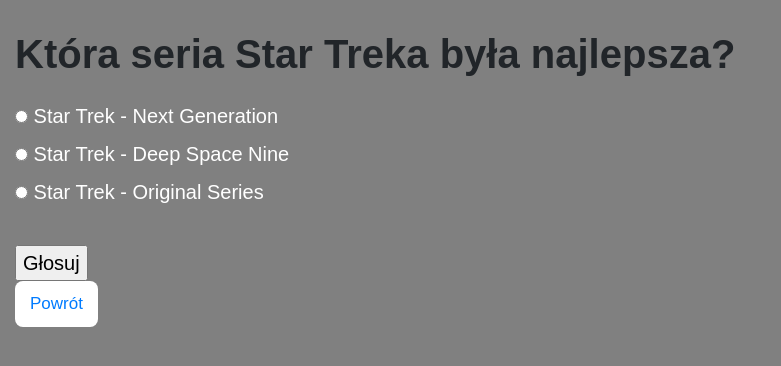
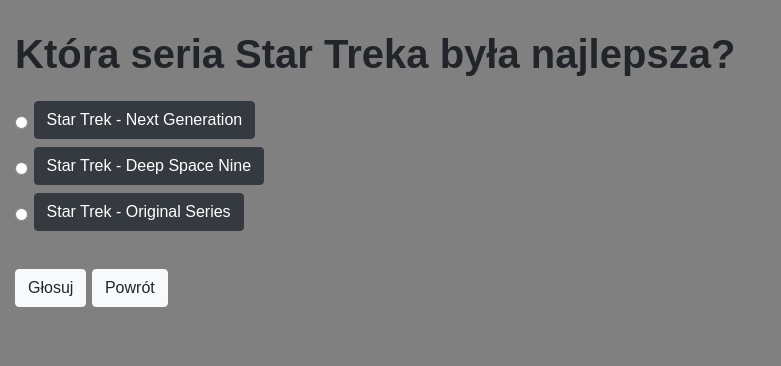
Before and after one commit to Sonny-skyez/Polls_Django_2.1, a Django app: page /polls/4/ in a window 1280 px wide. Shown: the top 366 px of the page, without its empty margins (0-781 px from the left). Run offline with Django 3.2, Linux system fonts and the light colour scheme; data comes from the database, SQL or seed files in the repository; both versions use the stored data as it was after the commit; some libraries are stand-ins or nearby versions.

Commit message:
Add new buttons in HTML files.

```diff
--- a/mysite/settings.py
+++ b/mysite/settings.py
@@ -127,4 +127,4 @@ STATIC_ROOT = os.path.join(BASE_DIR, 'static')
 
 STATICFILE_DIRS = ['static']
 
-LOGOUT_REDIRECT_URL = '/polls/'
+LOGOUT_REDIRECT_URL = '/polls'
--- a/polls/templates/polls/detail.html
+++ b/polls/templates/polls/detail.html
@@ -13,12 +13,14 @@
     {% csrf_token %}
     {% for choice in question.choice_set.all %}
         <input type="radio" name="choice" id="choice{{ forloop.counter }}" value="{{ choice.id }}">
-        <label for="choice{{ forloop.counter }}">{{ choice.choice_text }}</label><br>
+        <label class="btn btn-dark htn-lg" for="choice{{ forloop.counter }}">{{ choice.choice_text }}</label><br>
     {% endfor %}
 
-    <br>
-    <input type="submit" value="Głosuj">
+     <br>
+     <button type="submit" class="btn btn-light">Głosuj</button>
+
+     <a class="btn btn-light" href="{% url 'polls:index' %}">Powrót</a>
+
     </form>
-    <p><a href="{% url 'polls:index' %}">Powrót</a></p>
 
 {% endblock %}
--- a/polls/templates/polls/index.html
+++ b/polls/templates/polls/index.html
@@ -11,11 +11,9 @@
     <h1>Witam w aplikacji Polls! <br/> Oto kilka ankiet:</h1>
 
 
-
-
         {% if latest_question_list %}
 
-            <ul class='list-group list-group-flush' style="width: 35rem;">
+            <ul class='list-group' style="width: 35rem;">
             {% for question in latest_question_list %}
                 <li class="list-group-item"><a href="{% url 'polls:detail' question.id %}">{{ question.question_text }}</a></li>
             {% endfor %}
--- a/polls/templates/polls/results.html
+++ b/polls/templates/polls/results.html
@@ -12,7 +12,7 @@
     {% endfor %}
     </ul>
 
-    <p><a href="{% url 'polls:detail' question.id %}">Powrót</a></p>
-    <p><a href="{% url 'polls:index' %}">Ankiety</a></p>
+    <a class="btn btn-light" href="{% url 'polls:detail' question.id %}">Powrót</a>
+    <a class="btn btn-light" href="{% url 'polls:index' %}">Ankiety</a>
 
 {% endblock %}
```
Also changed, not shown: db.sqlite3.
